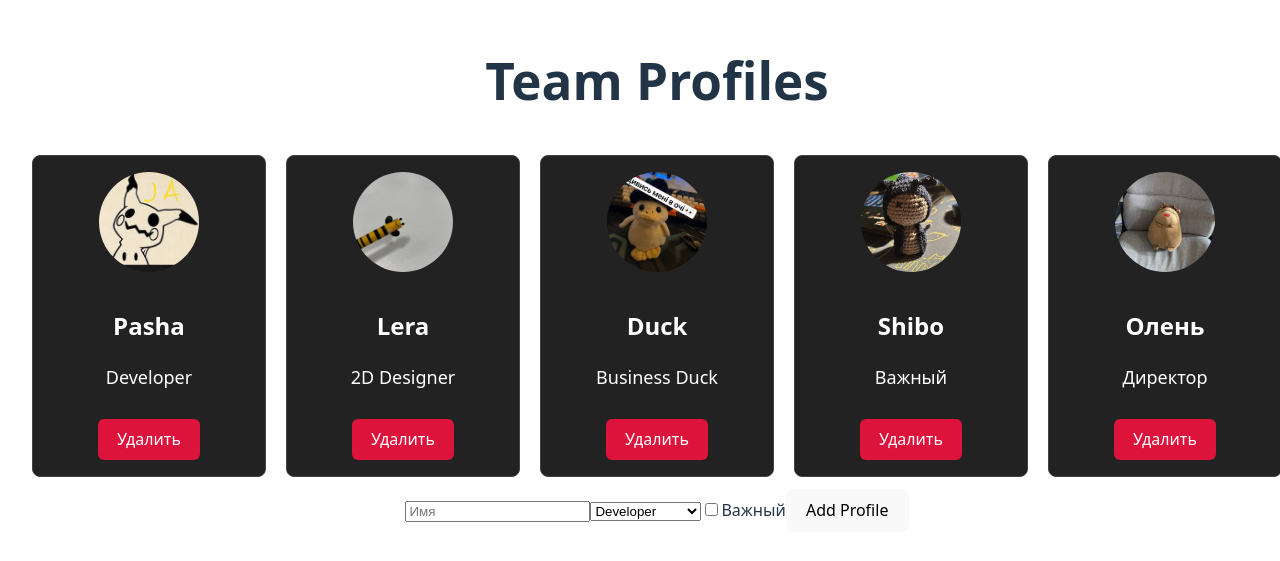
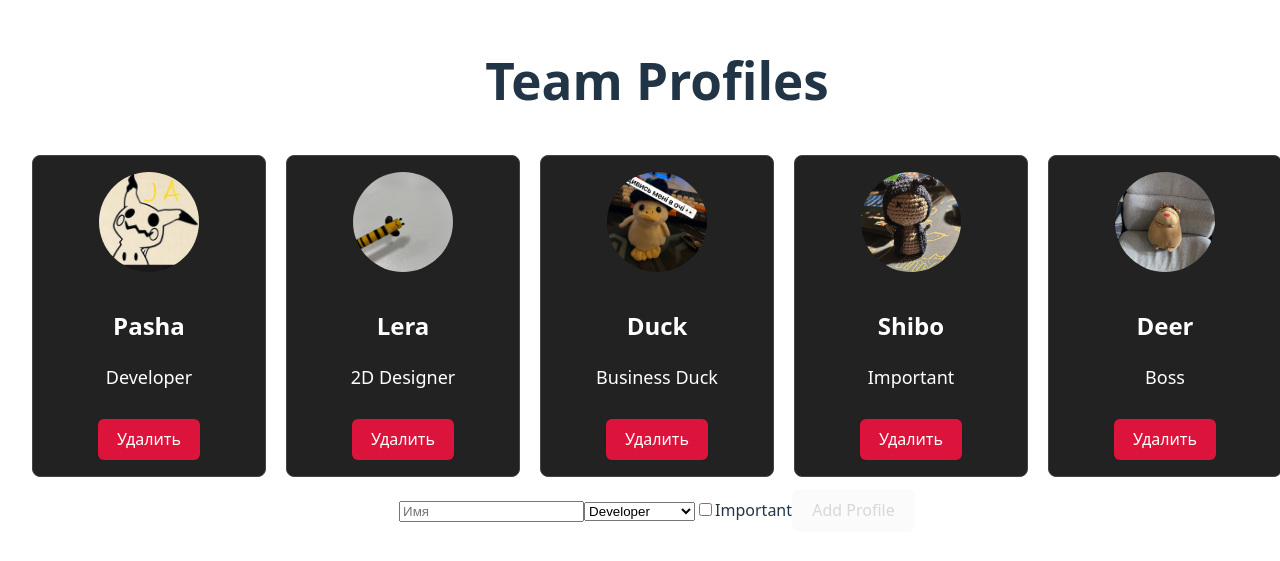
Before and after one commit to HenseYHub/React_Start, a React (Vite) app: page / in a window 1280 px wide. Shown: the part 125-686 px from the top of the page. Built offline with nearby package versions, Linux system fonts and the light colour scheme.

Commit message:
feat: add localStorage for profiles

```diff
--- a/src/App.css
+++ b/src/App.css
@@ -99,3 +99,20 @@ article {
 .profile-card button:hover {
   background-color: darkred;
 }
+
+.error {
+  color: #f87171;
+  font-size: 12px;
+  margin-top: 4px;
+  display: block;
+}
+
+.add-form button:disabled {
+  opacity: .5;
+  cursor :not-allowed;
+}
+
+
+.profile-card.important {
+  box-shadow: 0 0 0 2px gold;
+}
--- a/src/App.jsx
+++ b/src/App.jsx
@@ -1,4 +1,4 @@
-import { useState } from 'react'
+import { useState, useEffect } from 'react'
 import './App.css'
 import ProfileCard from './ProfileCard'
 import pashaAvatar from './assets/ItsMe.jpg'
@@ -11,12 +11,22 @@ import newUserAvatar from "./assets/New_User.jpg";
 // компонент приложения
 function App() {
   const [profiles, setProfiles] = useState ([
-    { id: 1, name: "Pasha", role: "Developer", avatar: pashaAvatar },
-    { id: 2, name: "Lera", role: "2D Designer", avatar: leraAvatar },
-    { id: 3, name: "Duck", role: "Business Duck", avatar: duckAvatar },
-    {id: 4, name: "Shibo", role: "Важный", avatar: shiboAvatar },
-    {id: 5, name: "Олень", role: "Директор", avatar: olenAvatar }
+    { id: 1, name: "Pasha", role: "Developer", avatar: pashaAvatar, important: false },
+    { id: 2, name: "Lera", role: "2D Designer", avatar: leraAvatar, important: false} ,
+    { id: 3, name: "Duck", role: "Business Duck", avatar: duckAvatar, important: false },
+    {id: 4, name: "Shibo", role: "Important", avatar: shiboAvatar, important: false },
+    {id: 5, name: "Deer", role: "Boss", avatar: olenAvatar, important: false }
   ]);
+
+
+  useEffect(() => {
+    const saved = localStorage.getItem("profiles");
+  if (saved) setProfiles(JSON.parse(saved));
+}, []);
+
+useEffect(() => {
+  localStorage.setItem("profiles", JSON.stringify(profiles));
+}, [profiles]);
 
   const deleteProfile = (id) => {
     setProfiles((prev) => prev.filter((p) => p.id !== id));
@@ -24,12 +34,21 @@ function App() {
 
   // для формы
   const [newName, setNewName] = useState("");
-  const [newRole, setNewRole] = useState("");
+  const [newRole, setNewRole] = useState("Developer");
   const [isImportant, setImportant] = useState(false);
+  const [errors, setErrors] = useState({name: "", role: ""});
+
+  const validate = () => {
+    const e = {name: "", role: ""};
+    if (newName.trim().length < 2) e.name = "The name must be at least 2 characters long.";
+    if (!newRole) e.role = "The role is mandatory";
+    setErrors(e);
+    return !e.name && !e.role;
+  }
 
   const handleSubmit = (e) => {
     e.preventDefault();
-    if(!newName.trim()) return;
+    if(!validate()) return;
 
 
     // создаем новый профиль
@@ -70,19 +89,29 @@ function App() {
       {/* форма добавления нового профиля */}
       <form onSubmit ={handleSubmit} className="add-form">
         <input
+        className={errors.name ? "invalid" : ""}
         type="text"
         placeholder="Имя"
         value ={newName}
-        onChange={(e) => setNewName (e.target.value)}
+        onChange={(e) => {
+          setNewName(e.target.value);
+          if (errors.name) setErrors(prev => ({...prev, name: ""}))}}
         />
+        {errors.name && <small className="error">{errors.name}</small>}
 
-        <select value={newRole} onChange={(e) => setNewRole(e.target.value)}>
+        <select
+          className={errors.role ? "invalid" : ""}
+          value={newRole}
+                onChange={(e) => { setNewRole(e.target.value);
+                   if (errors.role) setErrors(prev => ({...prev, role: ""}))}}
+                >
           <option value="Developer">Developer</option>
           <option value="2D Designer">2D Designer</option>
           <option value="Business Duck">Business Duck</option>
-          <option value="Manager">Важный</option>
-          <option value="QA">Директор</option>
+          <option value="Manager">Manager</option>
+          <option value="QA">QA</option>
         </select>
+        {errors.role && <small className="error">{errors.role}</small>}
 
         <label>
           <input
@@ -90,10 +119,12 @@ function App() {
           checked={isImportant}
           onChange={(e) => setImportant(e.target.checked)}
           />
-          Важный
+          Important
         </label>
 
-        <button type="submit">Add Profile</button>
+        <button type ="submit" disabled={!newName.trim() || !newRole}>
+          Add Profile
+        </button>
       </form>
     </main>
     );
--- a/src/ProfileCard.jsx
+++ b/src/ProfileCard.jsx
@@ -1,12 +1,12 @@
-function ProfileCard({name, role, avatar, onDelete}) {
-    return (
-        <article className="profile-card">
-            <img src={avatar} alt={name} />
-            <h2>{name}</h2>
-            <p>{role}</p>
-            <button type="button" onClick={onDelete}>Удалить</button>
-        </article>
-    );
+function ProfileCard({ name, role, avatar, important, onDelete }) {
+  return (
+    <article className={`profile-card ${important ? "important" : ""}`}>
+      <img src={avatar} alt={name} />
+      <h2>{name} {important && "⭐"}</h2>
+      <p>{role}</p>
+      <button onClick={onDelete}>Удалить</button>
+    </article>
+  );
 }
 
 export default ProfileCard
```
